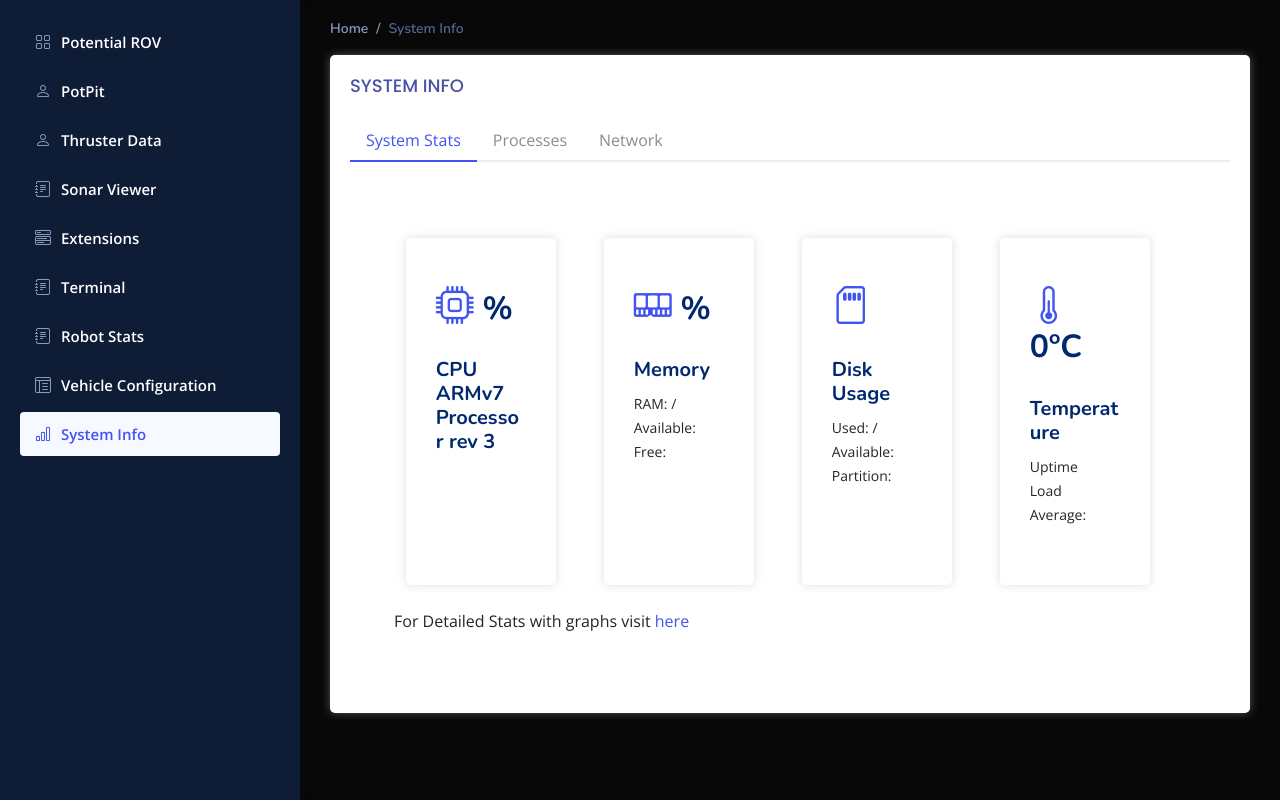
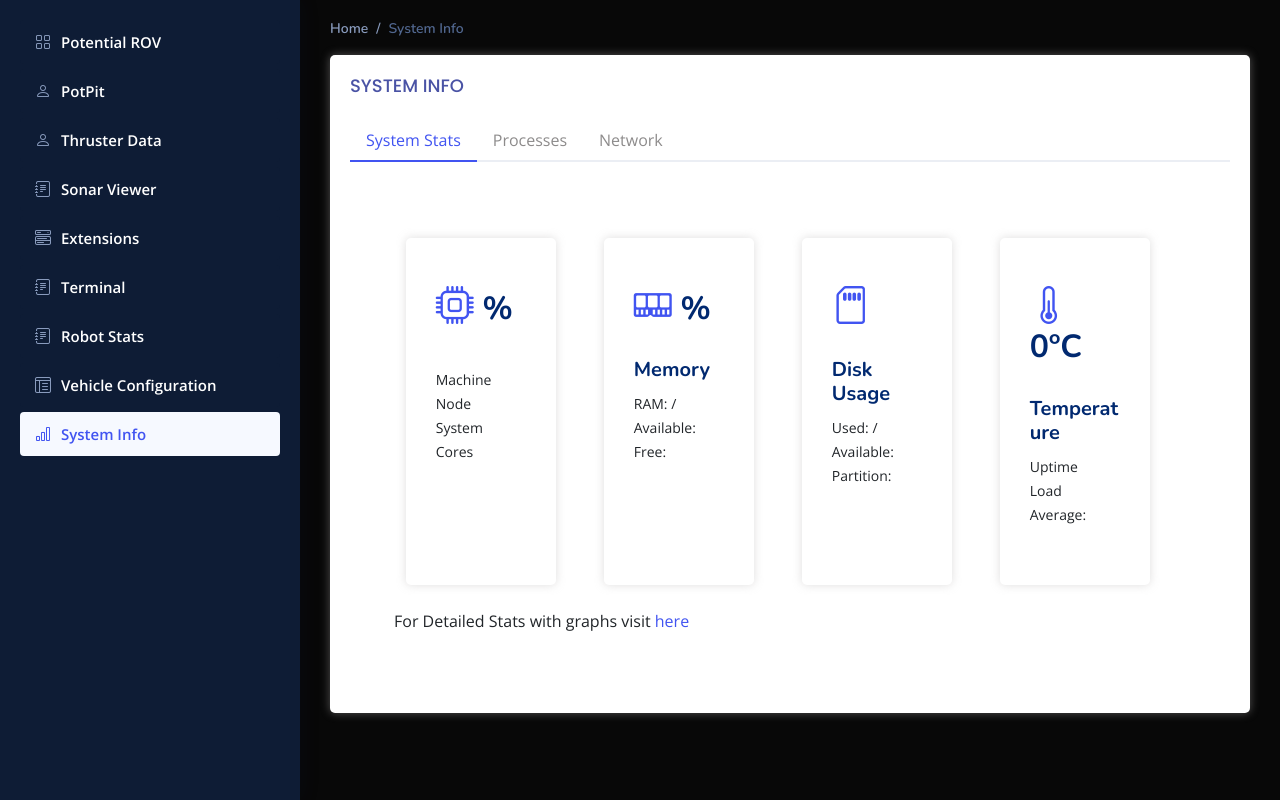
Before and after one commit to yazidmarzuk/potentialOS, a Flask app: page /system-info in a window 1280 px wide. Run offline with Flask 3, Linux system fonts and the light colour scheme; some libraries are stand-ins or nearby versions.

Commit message:
updated the system info cpu info

```diff
--- a/templates/system-info.html
+++ b/templates/system-info.html
@@ -41,14 +41,20 @@
                         <div class="row">
                             <div class="col-lg-3" style="padding: 3%;">
                             <div class="info-box card">
-                                <h2 id="CPU Information">
+                                <h2 id="CPU Information System Information">
                                     <i class="bi bi-cpu" method="GET"></i>
                                     <span id="Total Percentage"></span> %
                                   </h2>
 
-                                <h3>CPU ARMv7 Processor rev 3</h3>                                </h3>
+                                <h3 id="Machine"></h3>                                </h3>
                                 <p>
-                                  <span id ></span>
+                                  Machine <span id="Architecture"></span>  <br>
+                                  Node <span id="Node"></span> <br>
+                                  System <span id="System"></span> <br>
+                                  Cores <span id="Cores"></span> <br>
+
+
+
                                 </p>
                             </div>
 
```
